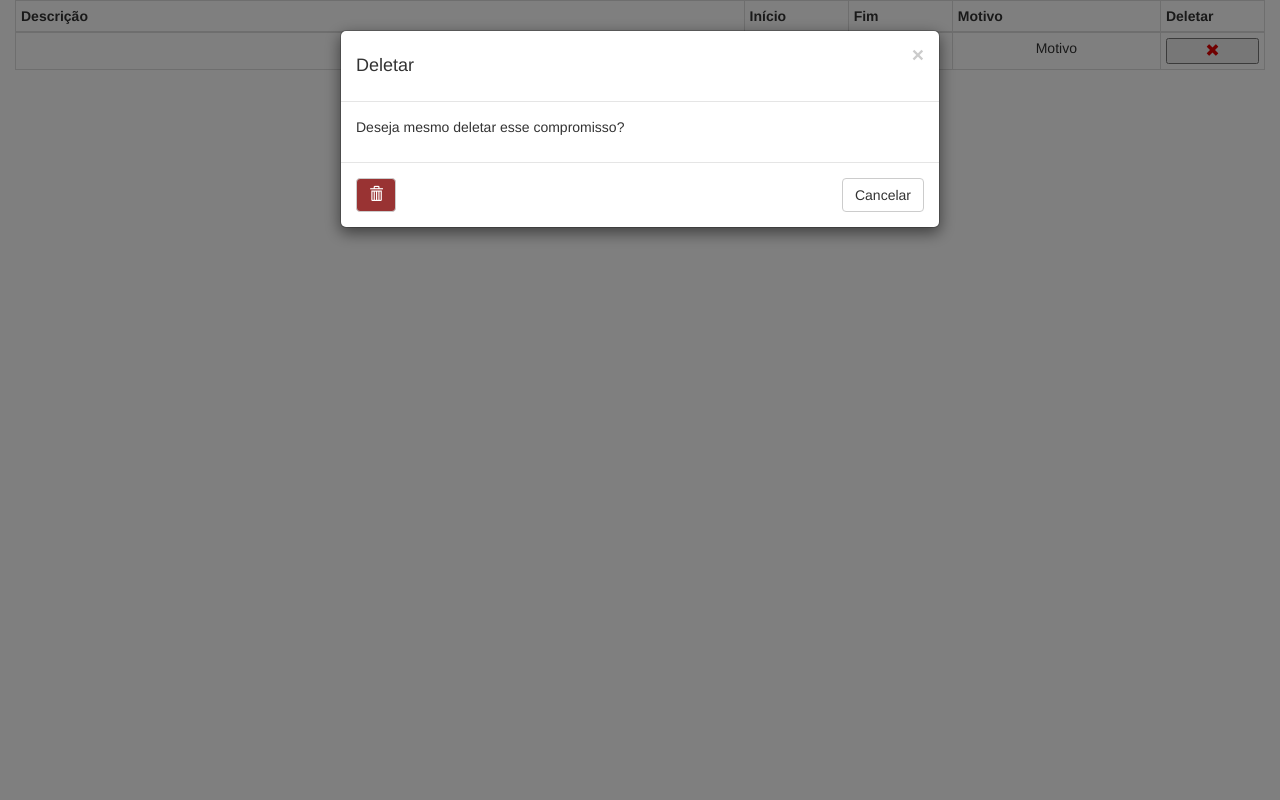
After one commit to victoragcosta/Lexcorp, a PHP site: page /view/content/menu-principal/tabela-fail.html in a window 1280 px wide, after a click that opens the changed part. The commit adds this page. Run offline with PHP 8.4, Linux system fonts and the light colour scheme.

Commit message:
Tabelas finalizadas

```diff
--- a/view/content/css/tabelas.css
+++ b/view/content/css/tabelas.css
@@ -12,10 +12,19 @@ td {
 	text-align: center;
 }
 
-th {
-	text-align: center;
-}
-
 button:hover{
 	background-color: #b3b3ff;
 }
+
+button.deletar {
+	background-color: #993333;
+	float: left;
+}
+
+.tabela {
+	width: 100%;
+}
+
+.glyphicon-trash {
+	color: white;
+}
--- /dev/null
+++ b/view/content/menu-principal/tabela-fail.html
@@ -0,0 +1,69 @@
+<!-- Para motivos de teste vou inserir o corpo do html -->
+<!DOCTYPE html>
+<html>
+
+<head>
+	<title>Teste da tabela</title>
+	<meta charset="utf-8">
+	<meta name="viewport" content="width=device-width, initial-scale=1">
+	<link rel="stylesheet" type="text/css" href="../css/tabelas.css">
+  	<link rel="stylesheet" href="http://maxcdn.bootstrapcdn.com/bootstrap/3.3.6/css/bootstrap.min.css">
+  	<script src="https://ajax.googleapis.com/ajax/libs/jquery/1.12.4/jquery.min.js"></script>
+  	<script src="http://maxcdn.bootstrapcdn.com/bootstrap/3.3.6/js/bootstrap.min.js"></script>
+</head>
+
+<body>
+	<div class="container-fluid">
+		<div class="table-responsive">
+			<table class="table table-bordered table-condensed">
+				<thead>
+					<div class="row">
+						<th class="col-sm-7">Descrição</th>
+						<th class="col-sm-1">Início</th>
+						<th class="col-sm-1">Fim</th>
+						<th class="col-sm-2">Motivo</th>
+						<th class="col-sm-1">Deletar</th>
+					</div>
+				</thead>
+
+				<tbody>
+					<!-- Exemplo de item -->
+					<tr>
+						<td>Descrição</td>
+						<td>Início</td>
+						<td>Fim</td>
+						<td>Motivo</td>
+						<td><button class="tabela" type="button" data-toggle="modal" data-target="#deletar"><span class="glyphicon glyphicon-remove"></span></button></td>
+					</tr>
+				</tbody>
+			</table>
+		</div>
+	</div>
+
+	<!-- Modal de deletar -->
+	<div id="deletar" class="modal fade" role="dialog">
+		<div class="modal-dialog">
+
+			<div class="modal-content">
+				<div class="modal-header">
+					<button type="button" class="close" data-dismiss="modal">&times;</button>
+					<h4>Deletar</h4>
+				</div>
+
+				<div class="modal-body">
+					<p>Deseja mesmo deletar esse compromisso?</p>
+				</div>
+
+				<div class="modal-footer">
+					<button id="deletar" type="button" class="btn btn-default deletar" data-dismiss="modal"><span class="glyphicon glyphicon-trash"></span>
+					<button type="button" class="btn btn-default" data-dismiss="modal">Cancelar</button>
+				</div>
+			</div>
+
+		</div>
+	</div>
+
+
+</body>
+
+</html>
```
Also changed, not shown: view/content/css/menu.css (+43 -13 lines), view/content/menu-principal/menu-principal.html (+2 -83 lines), view/content/menu-principal/tabela-em-andamento.html (+23 -11 lines), view/content/menu-principal/tabela-sucesso.html (added, +67 -0 lines).
